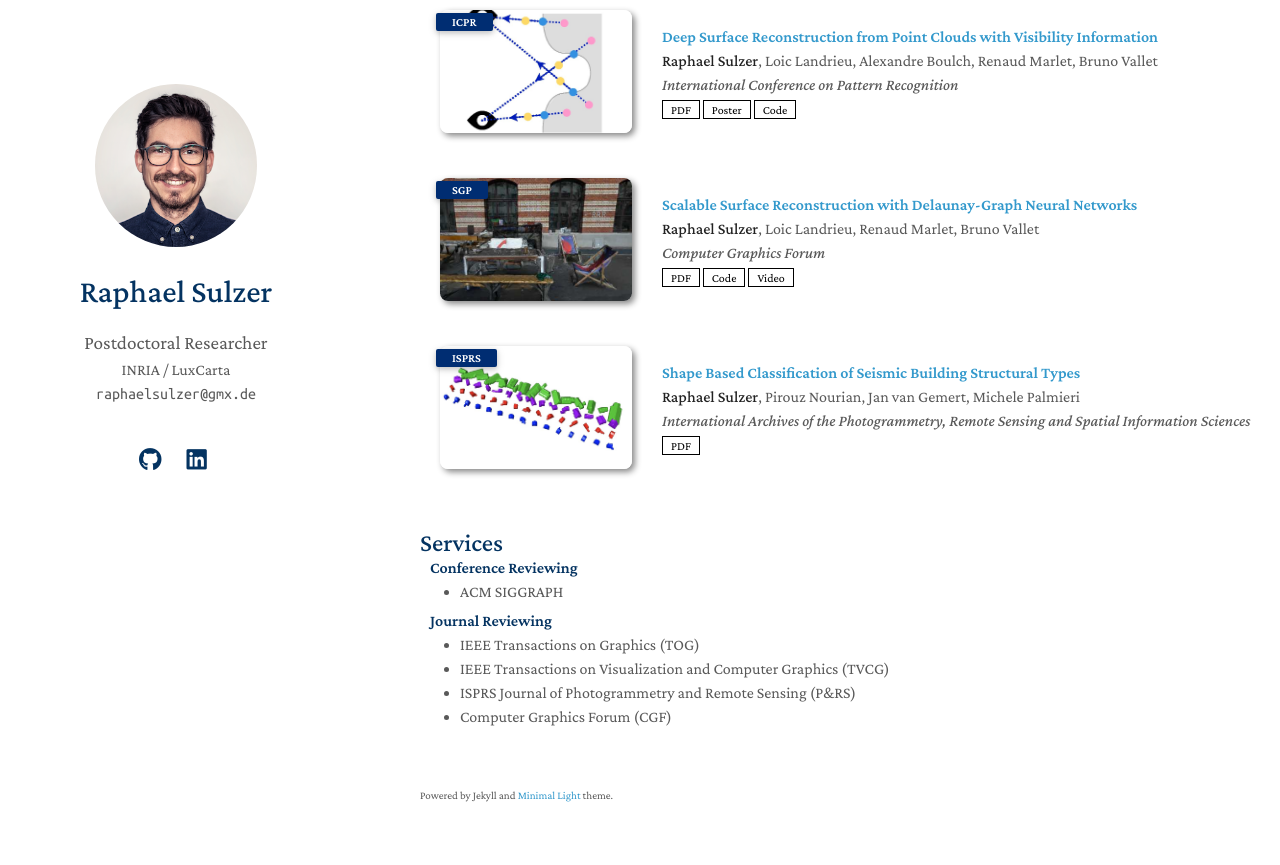
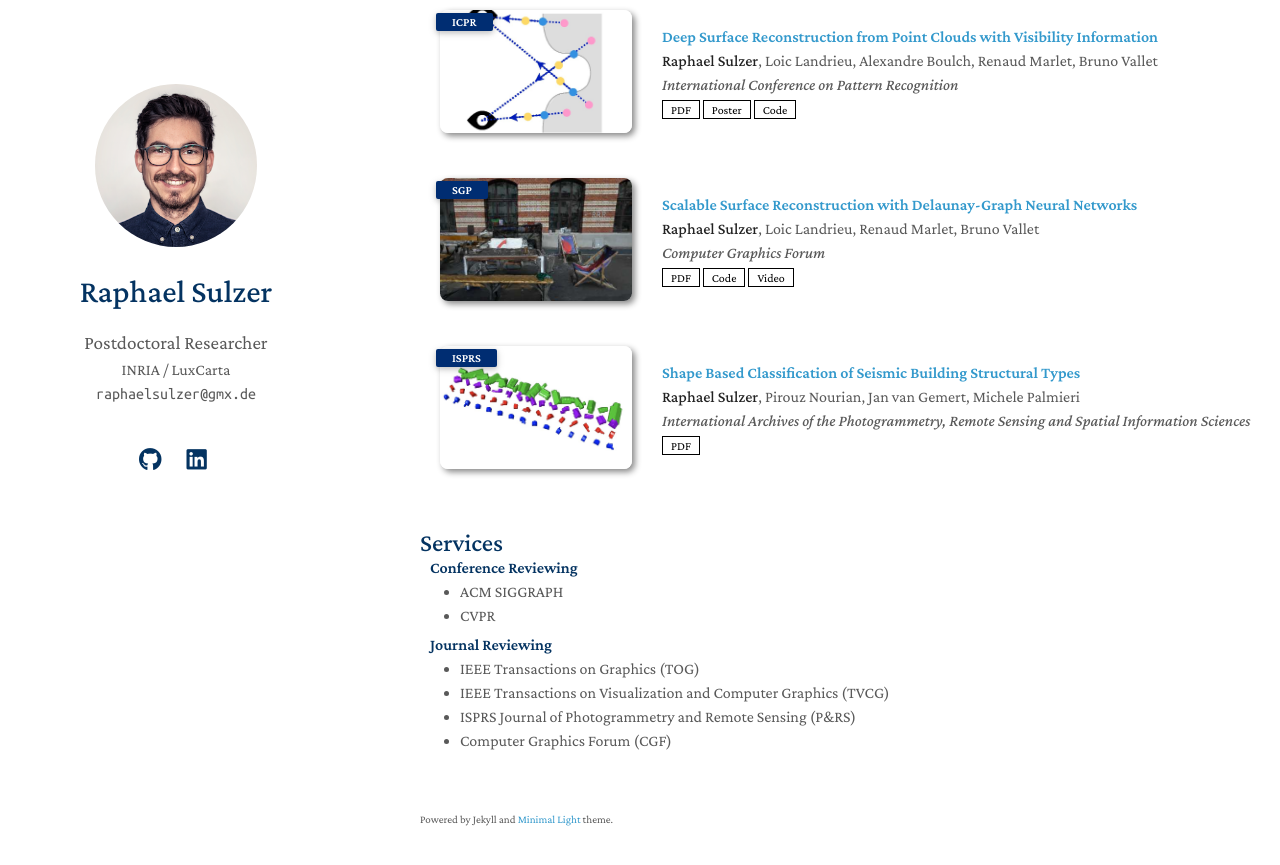
Before and after one commit to raphaelsulzer/raphaelsulzer.github.io, a Jekyll site: the page built from index.md, in a window 1280 px wide and 900 px high, scrolled down 1485 px. Shown: the top 865 px of the window. Built offline with Jekyll 4.4.1, drawn with Linux system fonts in a browser that asks for light colours; nearby versions of some CDN libraries; a style sheet for code colours, icons or effects is not loaded; our own code applies the rules of GitHub Pages for plain Markdown files.

Commit message:
update services

```diff
--- a/_includes/services.md
+++ b/_includes/services.md
@@ -4,6 +4,7 @@
 
 <ul style="margin:0 0 5px;">
   <li>ACM SIGGRAPH</li>
+  <li>CVPR</li>
 </ul>
 
 <h4 style="margin:0 10px 0;">Journal Reviewing</h4>
```
